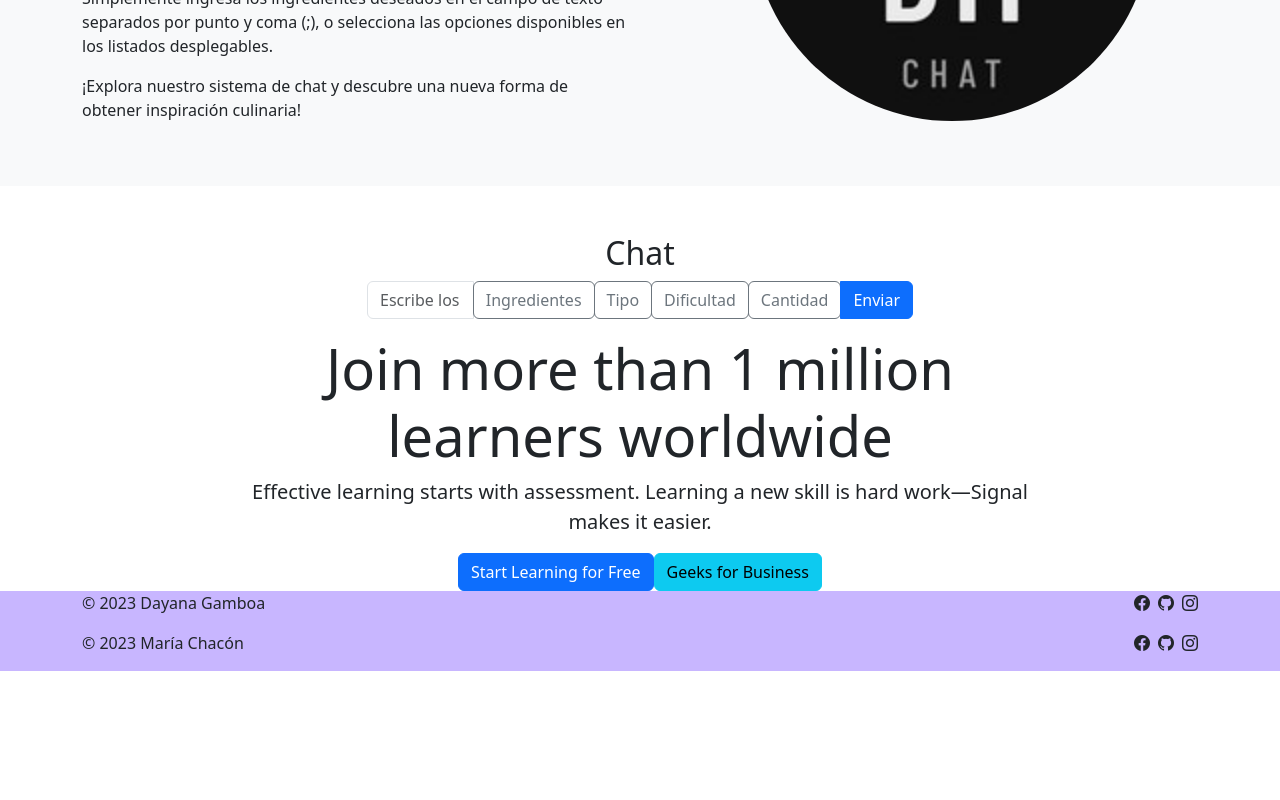
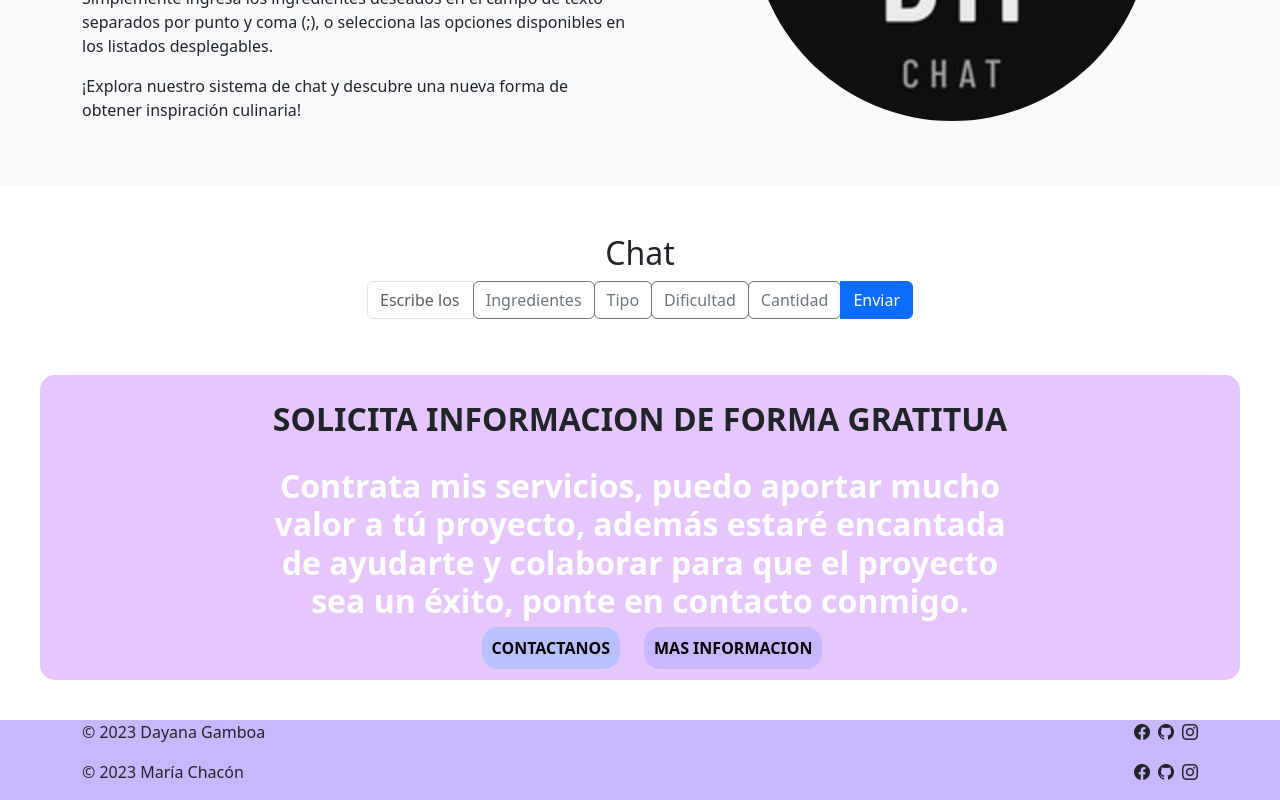
Before and after one commit to Maria-Chacon/Examen2_ProgramacionIV, a Next.js app in the folder examenll/: page / in a window 1280 px wide. Shown: the part 695-1495 px from the top of the page. Before the commit the page ends 1366 px from the top, so only its background shows below. Built offline with nearby package versions, Linux system fonts and the light colour scheme.

Commit message:
modification of CallToAction

```diff
--- a/examenll/components/CallToAction.tsx
+++ b/examenll/components/CallToAction.tsx
@@ -6,21 +6,30 @@ import logo from '../public/dm.jpg';
 
 const CallToAction: React.FC = () => {
     return (
-        <div className="py-lg-16 py-10 bg-gray-200">
+        <div className="calltoaction" id="contact">
             <div className="container">
-                <div className="row justify-content-center text-center">
-                    <div className="col-md-9 col-12">
-                        <h2 className="display-4 ">Join more than 1 million learners worldwide</h2>
-                        <p className="lead  px-lg-12 mb-6">Effective learning starts with assessment. Learning a new skill is
-                            hard work—Signal makes it easier.</p>
+                <div className="row">
+                    <div className="offset-lg-2 col-lg-8 col-md-12 col-12 text-center">
+                        <span className="fs-2 text-darck ls-md text-uppercase" style={{fontWeight: "bold"}}>
+                            Solicita informacion de forma gratitua
+                        </span>
+
+                        <h2 className="mt-4 mb-3 text-white" style={{fontWeight: "bold"}}>
+                            Contrata mis servicios, puedo aportar mucho valor a tú proyecto,
+                            además estaré encantada de ayudarte y colaborar para que el
+                            proyecto sea un éxito, ponte en contacto conmigo.
+                        </h2>
+
                         <div className="d-grid d-md-block">
-                            <a href="#" className="btn btn-primary mb-2 mb-md-0">Start Learning for Free</a>
-                            <a href="#" className="btn btn-info">Geeks for Business</a>
+                            <a href="#" className="contacButton mb-2 m-4">Contactanos</a>
+                            <a href="#" className="informationButton ">Mas informacion</a>
                         </div>
                     </div>
                 </div>
             </div>
         </div>
+
+
     );
 };
 
--- a/examenll/src/pages/index.tsx
+++ b/examenll/src/pages/index.tsx
@@ -17,12 +17,15 @@ const Index: React.FC = () => {
         <title>ChatGPT Barato</title>
         <link rel="icon" href="/favicon.ico" />
       </Head>
+      <div style={{backgroundColor: "white"}}>
         <NavBar />
         <Header />
         <SectionAbout />
         <ChatRecipes />
         <CallToAction />
         <Footer />
+      </div>
+
     </>
   )
 }
--- a/examenll/src/styles/globals.css
+++ b/examenll/src/styles/globals.css
@@ -163,3 +163,30 @@ a {
   text-transform: uppercase;
   border-radius:1em;
 }
+.contacButton {
+  text-decoration: none;
+  color:black;
+  background-color: #B8C0FF;
+  padding: 10px;
+  font-weight: 900;
+  text-transform: uppercase;
+  border-radius:1em;
+}
+
+.informationButton {
+  text-decoration: none;
+  color:black;
+  background-color: #C8B6FF;
+  padding: 10px;
+  font-weight: 900;
+  text-transform: uppercase;
+  border-radius:1em;
+}
+
+.calltoaction {
+  background-color: #E7C6FF;
+  border-radius: 15px;
+  padding: 20px;
+  margin: 40px;
+
+}
```
Lines whose indentation alone changed are shown as unchanged.
